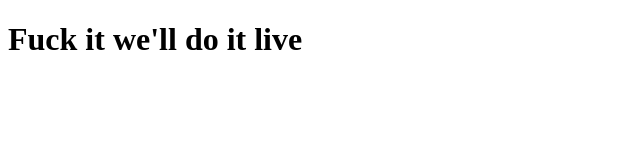
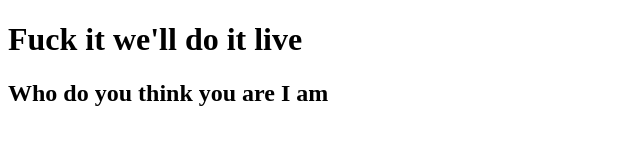
Before and after one commit to MKozovski/my-first-netlify, a plain HTML site: page index.html in a window 1280 px wide. Shown: the whole page, without its empty margins (0-640 px from the left). Drawn offline with Linux system fonts and the light colour scheme.

Commit message:
updated site

```diff
--- a/index.html
+++ b/index.html
@@ -8,5 +8,6 @@
 </head>
 <body>
     <h1>Fuck it we'll do it live</h1>
+    <h2>Who do you think you are I am</h2>
 </body>
 </html>
```
